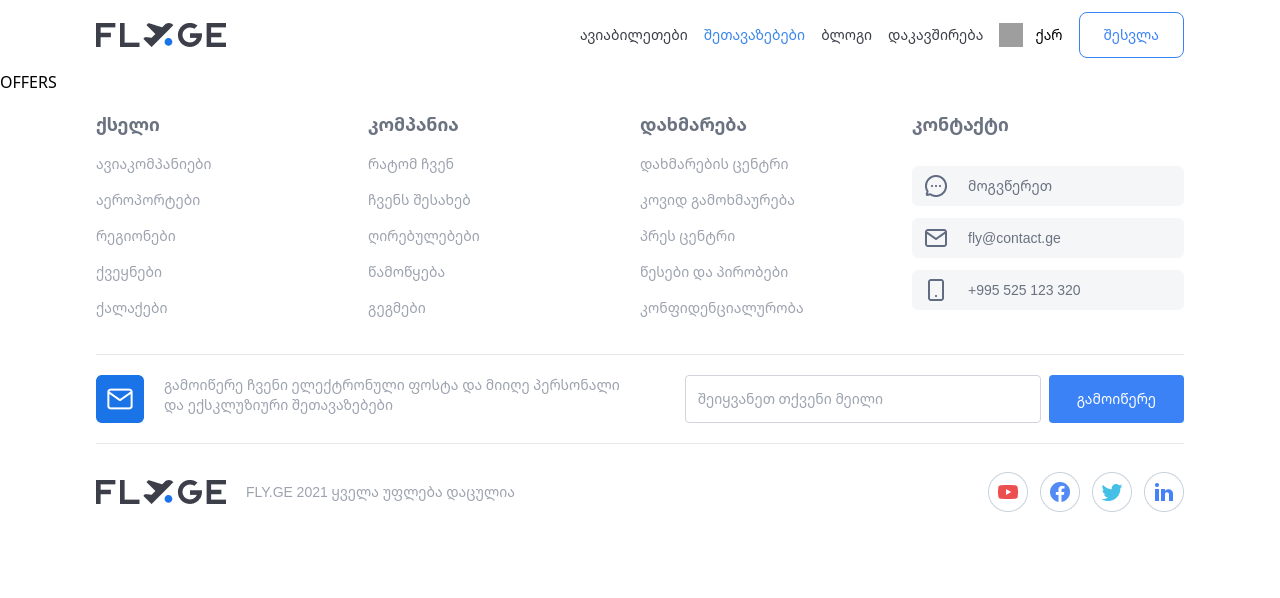
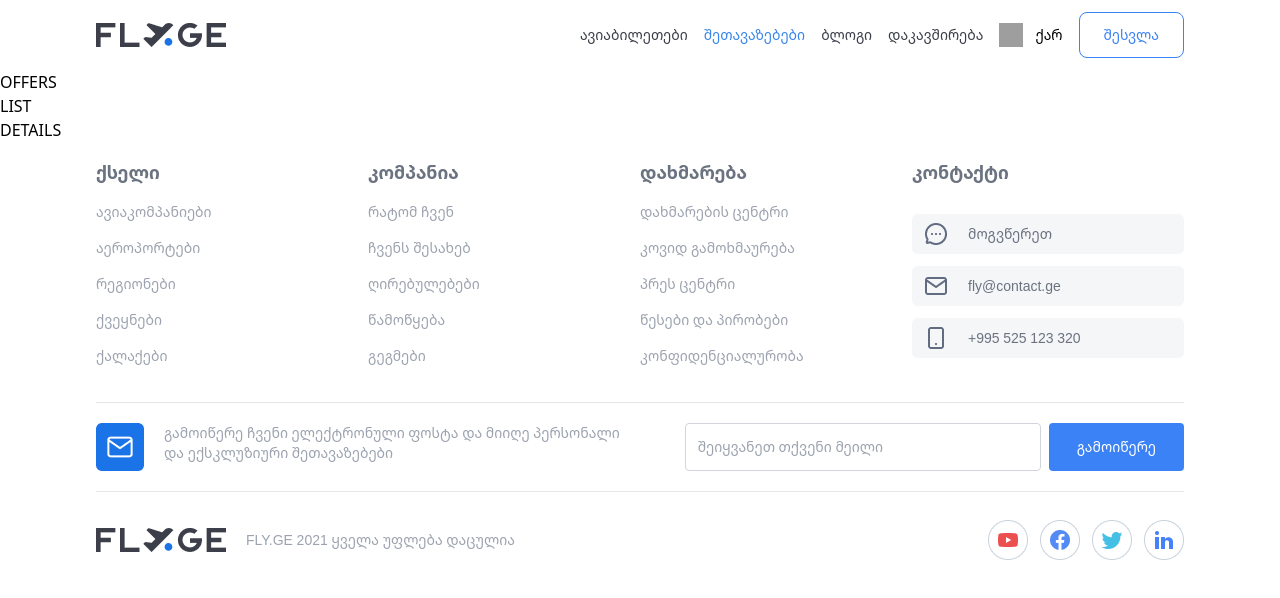
Before and after one commit to ibegoidze/Fly.ge, a React (Create React App) app: page /Offers in a window 1280 px wide. Shown: the top 598 px of the page. Built offline with nearby package versions, Linux system fonts and the light colour scheme; grey boxes are pictures that could not be loaded.

Commit message:
code review improveing code for flights page starting to work on offers page

```diff
--- a/src/App.js
+++ b/src/App.js
@@ -18,6 +18,8 @@ import { store } from "./Store/store";
 import "./i18n";
 import Tickets from "./pages/Tickets";
 import Flights from "./pages/Flights";
+import OffersList from "./Components/Offers/List/OffersList";
+import OffersDetails from "./Components/Offers/Details/OffersDetails";
 
 function App() {
   return (
@@ -29,7 +31,10 @@ function App() {
             <Route index path="/" element={<Tickets />} />
             <Route path="/Flights/*" element={<Flights />} />
           </Route>
-          <Route path="/Offers" element={<Offers />} />
+          <Route path="/Offers" element={<Offers />}>
+            <Route path="list" element={<OffersList />} />{" "}
+            <Route path="details" element={<OffersDetails />} />{" "}
+          </Route>
           <Route path="/Blog" element={<Blog />} />
           <Route path="/Contact" element={<Contact />} />
           <Route path="*" element={<Error />} />
--- a/src/Components/Flights/Review/Payment.jsx
+++ b/src/Components/Flights/Review/Payment.jsx
@@ -17,6 +17,7 @@ function Payment({ selectedFlight }) {
   );
   const [selectedBank, setSelectedBank] = useState(null);
 
+  // BANKS DATA
   const banks = [
     { name: "Bank of Georgia", image: BOG, textClass: "bogOrange" },
     { name: "TBC Bank", image: TBC, textClass: "tbcBlue" },
@@ -31,6 +32,7 @@ function Payment({ selectedFlight }) {
     Newborn: flightPrice,
   };
 
+  // TOTAL PRICE
   const calculateTotalPrice = () => {
     const basePrice = Object.entries(passengers).reduce((acc, [key, value]) => {
       return acc + value.count * prices[key];
--- a/src/Components/Flights/Review/TermsOfService.jsx
+++ b/src/Components/Flights/Review/TermsOfService.jsx
@@ -14,6 +14,7 @@ function TermsOfService() {
     setShowModal(!showModal);
   };
 
+  // CLICK OUTSIDE CLOSING
   useEffect(() => {
     const handleClickOutside = (event) => {
       if (modalRef.current && !modalRef.current.contains(event.target)) {
--- a/src/Components/Flights/Search/Line.jsx
+++ b/src/Components/Flights/Search/Line.jsx
@@ -1,4 +1,5 @@
 import HoizontalLine from "../../../assets/Flights/Search/Line.png";
+
 function Line({ blurredFlightId }) {
   return (
     <div className="IMAGE  h-2 flex items-center">
--- a/src/Components/Flights/Search/PageSizeDropdown.jsx
+++ b/src/Components/Flights/Search/PageSizeDropdown.jsx
@@ -12,7 +12,7 @@ const PageSizeDropdown = ({ pageSizeOptions, pageSize, setPageSize }) => {
     setIsOpen(false);
   };
 
-  // USEEFFECT CLICK OUTSIDE CLOSING THE DROPDOWN
+  // CLICK OUTSIDE CLOSING THE DROPDOWN
   useClickOutside(dropdownRef, setIsOpen);
 
   return (
--- a/src/Components/Flights/Search/SearchDropdown.jsx
+++ b/src/Components/Flights/Search/SearchDropdown.jsx
@@ -8,11 +8,13 @@ const SearchDropdown = ({ selectorText, dropdownOptions }) => {
 
   const toggleDropdown = () => setIsOpen(!isOpen);
 
+  // SELECT THE TRANSFER
   const handleTransferChange = (transferName) => {
     setSelectedTransfer(transferName);
     setIsOpen(false);
   };
 
+  // MANAGE WINDOW RESIZE
   useEffect(() => {
     const handleResize = () => {
       setWindowWidth(window.innerWidth);
@@ -21,6 +23,7 @@ const SearchDropdown = ({ selectorText, dropdownOptions }) => {
     return () => window.removeEventListener("resize", handleResize);
   }, []);
 
+  // CLICK OUTSIDE CLOSES THE DROPDOWN
   useEffect(() => {
     const handleClickOutside = (event) => {
       if (dropdownRef.current && !dropdownRef.current.contains(event.target)) {
--- a/src/Components/Flights/Search/SeeAllBar.jsx
+++ b/src/Components/Flights/Search/SeeAllBar.jsx
@@ -17,6 +17,7 @@ function SeeAllBar({
   const liRef = useRef(null);
   const { t } = useTranslation();
 
+  // CLICK OUTSIDE CLOSES THE BAR
   useEffect(() => {
     const handleClickOutside = (event) => {
       if (
@@ -34,7 +35,6 @@ function SeeAllBar({
         setSeeAllText("See all");
       }
     };
-
     const isClickOnScrollbar = (event) => {
       if (event.target instanceof HTMLElement) {
         return (
@@ -51,6 +51,7 @@ function SeeAllBar({
     };
   }, [containerRef, toggleOverlay, setBlurredFlightId, openFlightId]);
 
+  // TOGGLE THE EXTENTION
   const toggleExtension = (flightId) => {
     setOpenFlightId(openFlightId === flightId ? null : flightId);
     setHideLuggage(!hideLuggage);
--- /dev/null
+++ b/src/Components/Offers/Details/OffersDetails.jsx
@@ -0,0 +1,7 @@
+import React from "react";
+
+function OffersDetails() {
+  return <div>OffersDetails</div>;
+}
+
+export default OffersDetails;
--- /dev/null
+++ b/src/Components/Offers/List/OffersList.jsx
@@ -0,0 +1,7 @@
+import React from "react";
+
+function OffersList() {
+  return <div>OffersList</div>;
+}
+
+export default OffersList;
--- a/src/pages/Offers.jsx
+++ b/src/pages/Offers.jsx
@@ -1,7 +1,21 @@
+import React from "react";
+import { Link, Outlet } from "react-router-dom";
+
 function Offers() {
   return (
     <div>
       <h1>OFFERS</h1>
+      <nav>
+        <ul>
+          <li>
+            <Link to="list">LIST</Link>
+          </li>
+          <li>
+            <Link to="details">DETAILS</Link>
+          </li>
+        </ul>
+      </nav>
+      <Outlet />
     </div>
   );
 }
```
